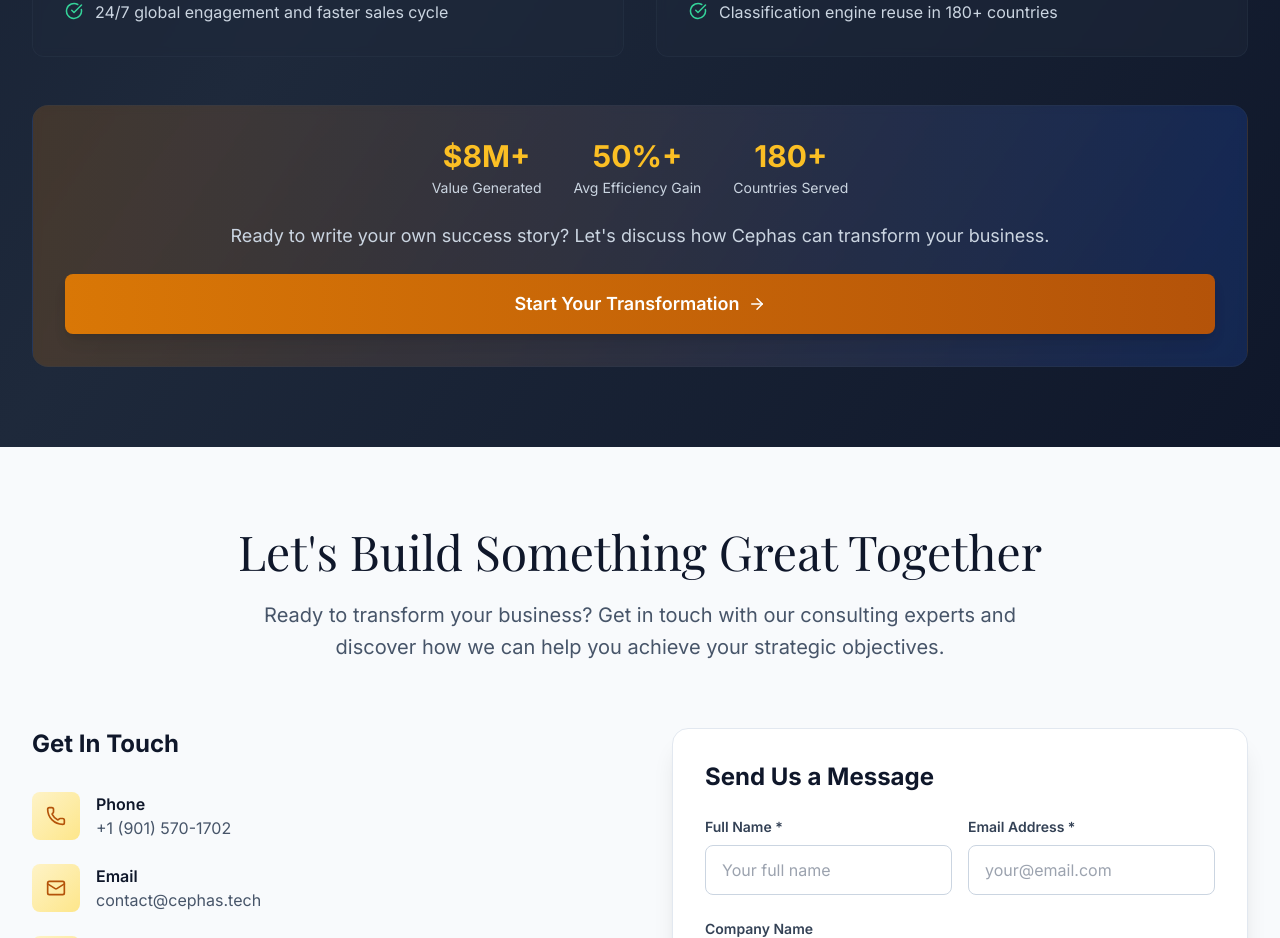
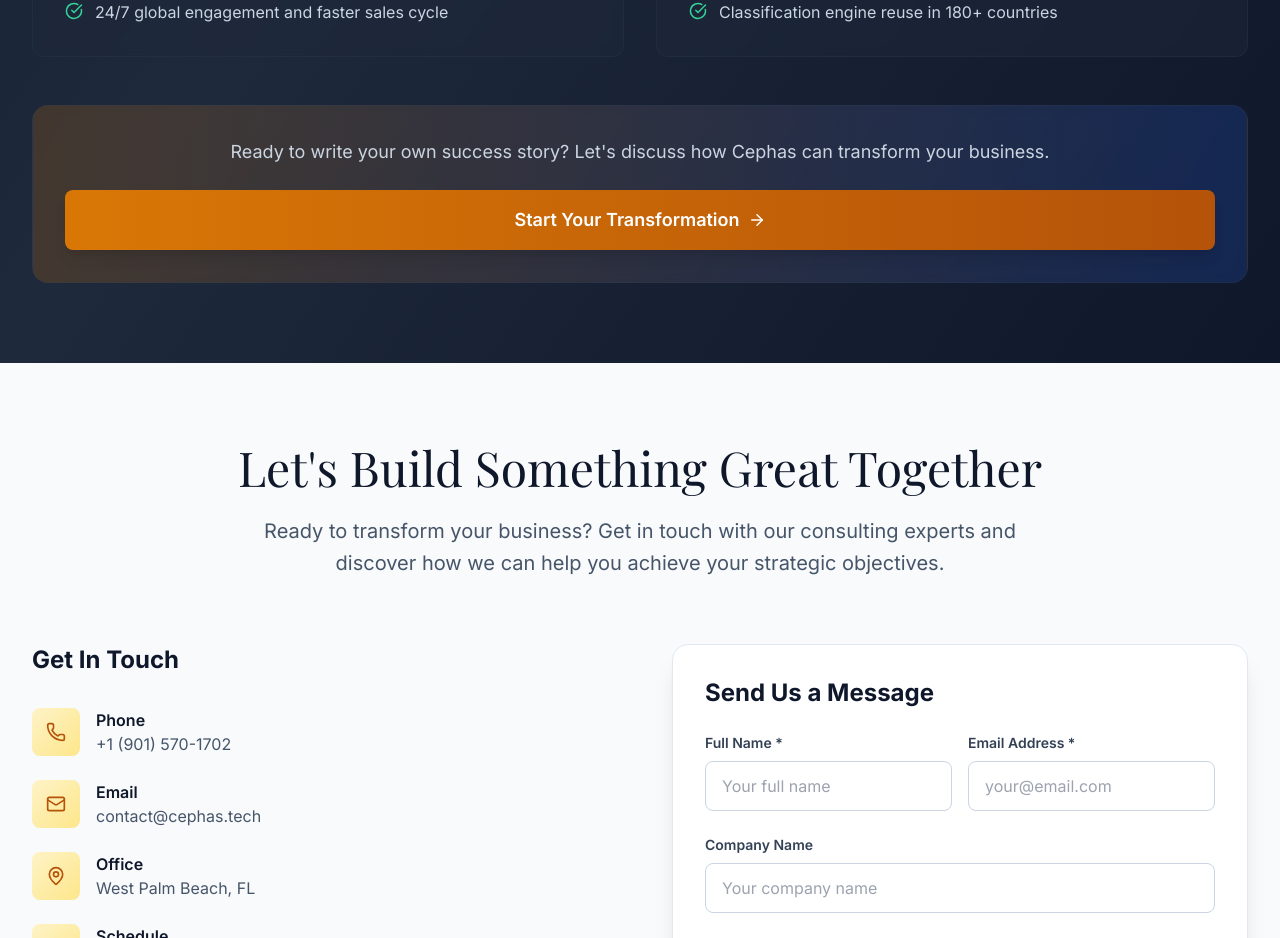
Before and after one commit to reid-oooo/cephas-tech, a React (Vite) app: page / in a window 1280 px wide. Shown: the part 5253-6191 px from the top of the page. Built offline with nearby package versions, Linux system fonts and the light colour scheme.

Commit message:
Remove statistics section from case studies call-to-action box

```diff
--- a/src/react-app/components/CaseStudies.tsx
+++ b/src/react-app/components/CaseStudies.tsx
@@ -130,20 +130,6 @@ export default function CaseStudies() {
 
         <div className="text-center">
           <div className="bg-gradient-to-r from-amber-600/20 to-blue-600/20 rounded-2xl p-8 border border-slate-700/30 backdrop-blur-sm">
-            <div className="flex justify-center space-x-8 mb-6">
-              <div className="text-center">
-                <div className="text-3xl font-bold text-amber-400 mb-1">$8M+</div>
-                <div className="text-slate-300 text-sm">Value Generated</div>
-              </div>
-              <div className="text-center">
-                <div className="text-3xl font-bold text-amber-400 mb-1">50%+</div>
-                <div className="text-slate-300 text-sm">Avg Efficiency Gain</div>
-              </div>
-              <div className="text-center">
-                <div className="text-3xl font-bold text-amber-400 mb-1">180+</div>
-                <div className="text-slate-300 text-sm">Countries Served</div>
-              </div>
-            </div>
             <p className="text-slate-300 text-lg mb-6">
               Ready to write your own success story? Let's discuss how Cephas can transform your business.
             </p>
```
